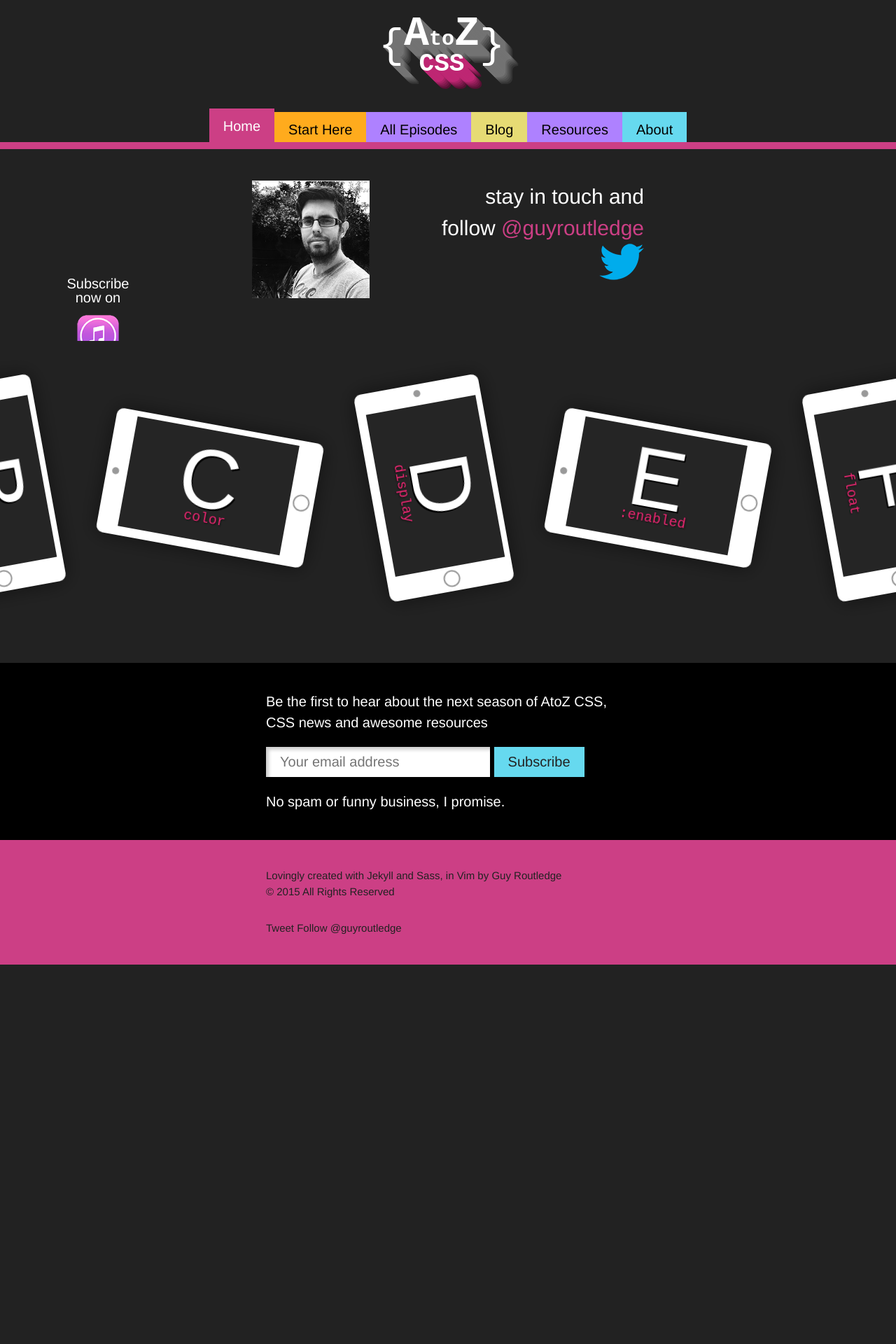
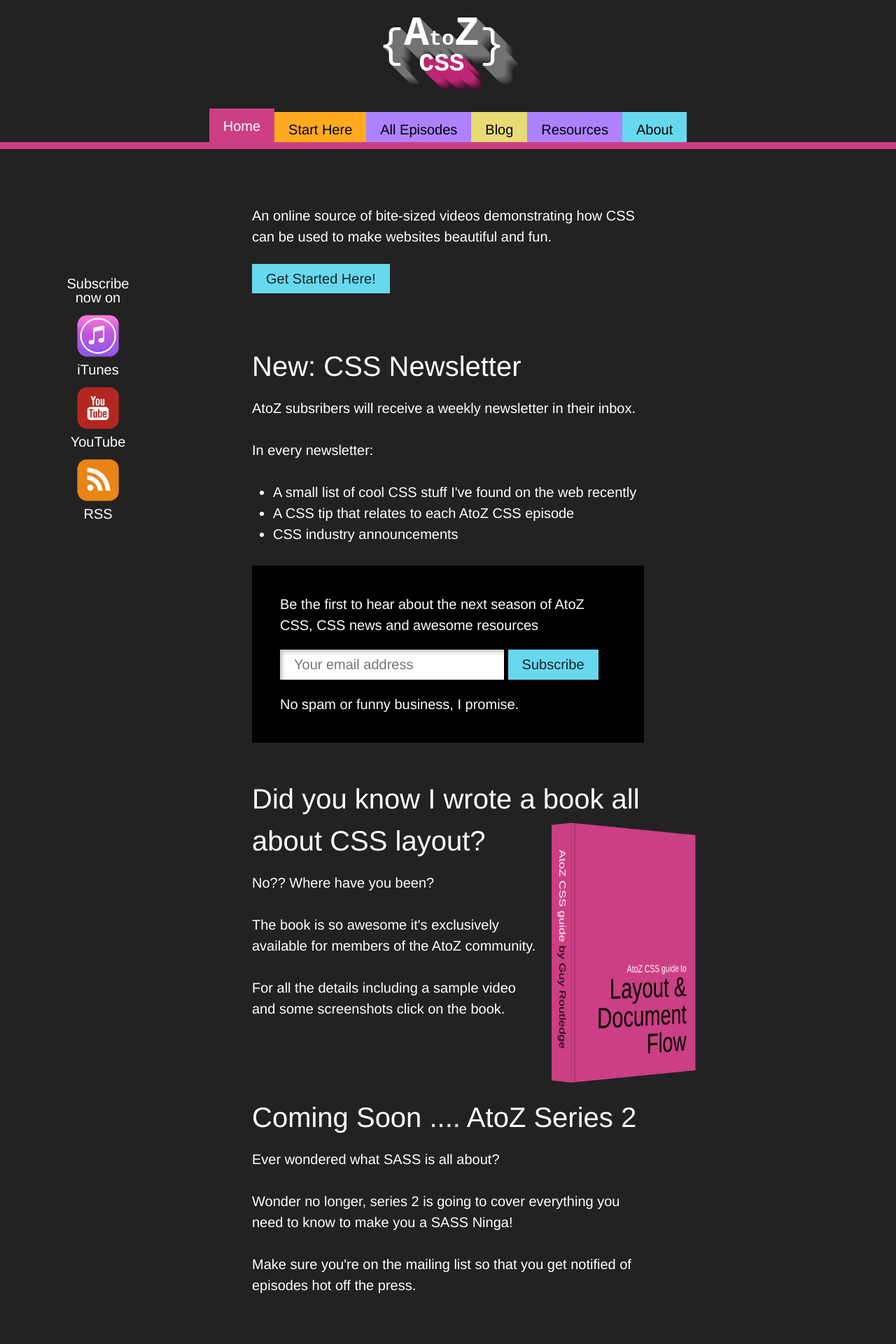
Before and after one commit to guyroutledge/atozcss, a Jekyll site: the page built from index.html, in a window 1280 px wide. Shown: the top 1920 px of the page at 70% size. Built offline with Jekyll 4.4.1, drawn with Linux system fonts in a browser that asks for light colours; the list of posts is cut into pages by our own code; comment, search, counter and statistics services are not loaded; before the commit the page ends 1378 px from its top, so only the background shows below that.

Commit message:
new homepage layout and content, and styles

```diff
--- a/index.html
+++ b/index.html
@@ -3,13 +3,71 @@
 title: Home
 ---
 
-<section class="episode-featured">
+<div class="site-container-inner">
+
+	<section class="episode-featured">
+
+		<div class="css-intro">
+			<p>An online source of bite-sized videos demonstrating how CSS can be used to make websites beautiful and fun.</p>
+
+			<a href="/start" class="button start-here">Get Started Here!</a>
+
+		</div>
+
+		<div class="tips-banner">
+			<h2>New: CSS Newsletter</h2>
+			<p>AtoZ subsribers will receive a weekly newsletter in their inbox.</p>
+			<p>In every newsletter:</p>
+			<ul>
+				<li>A small list of cool CSS stuff I've found on the web recently</li>
+				<li>A CSS tip that relates to each AtoZ CSS episode</li>
+				<li>CSS industry announcements</li>
+			</ul>
+		</div>
+
+		<section class="subscribe">
+			<div class="site-container-inner">
+				{% include form.html %}
+			</div>
+		</section>
 
 
+		<div class="book-buy">
+			<h2>Did you know I wrote a book all about CSS layout?</h2>
+			<div class="book-offer-home">
+				<a href="/books">
+					<div class="book__container--single">
+						<article class="book is-rotated">
+							<div class="book__cover">
+								<h1>
+									<span>AtoZ CSS guide to</span>
+									Layout &amp; Document Flow
+								</h1>
+							</div>
+							<div class="book__spine">
+								<p>AtoZ CSS guide <span>by Guy Routledge</span></p>
+							</div>
+						</article>
+					</div>
+				</a>
+			</div>
 
-</section>
+			<p>No?? Where have you been? </p>
+			<p>The book is so awesome it's exclusively available for members of the AtoZ community.</p>
+			<p>For all the details including a sample video and some screenshots click on the book.</p>
 
-<div class="site-container-inner">
+		</div>
+
+		<div class="sass-teaser">
+			<h2>Coming Soon .... AtoZ Series 2</h2>
+			<p>Ever wondered what SASS is all about?</p>
+			<p>Wonder no longer, series 2 is going to cover everything you need to know to make you a SASS Ninga!</p>
+			<p>Make sure you're on the mailing list so that you get notified of episodes hot off the press.</p>
+
+		</div>
+	</section>
+
+
 	{% include twitter-follow.html %}
 
 </div>
```
Also changed, not shown: _includes/style.css, 1 other file.
